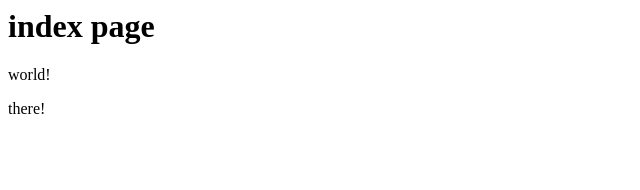
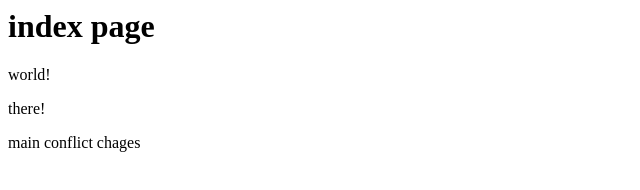
Before and after one commit to akshaysanmukh1995/vsdemoapp, a plain HTML site: page index.html in a window 1280 px wide. Shown: the whole page, without its empty margins (0-640 px from the left). Drawn offline with Linux system fonts and the light colour scheme.

Commit message:
new para added

```diff
--- a/index.html
+++ b/index.html
@@ -1,3 +1,4 @@
 <h1>index page</h1>
 <p>world!</p>
 <p>there!</p>
+<p>main conflict chages</p>
```
